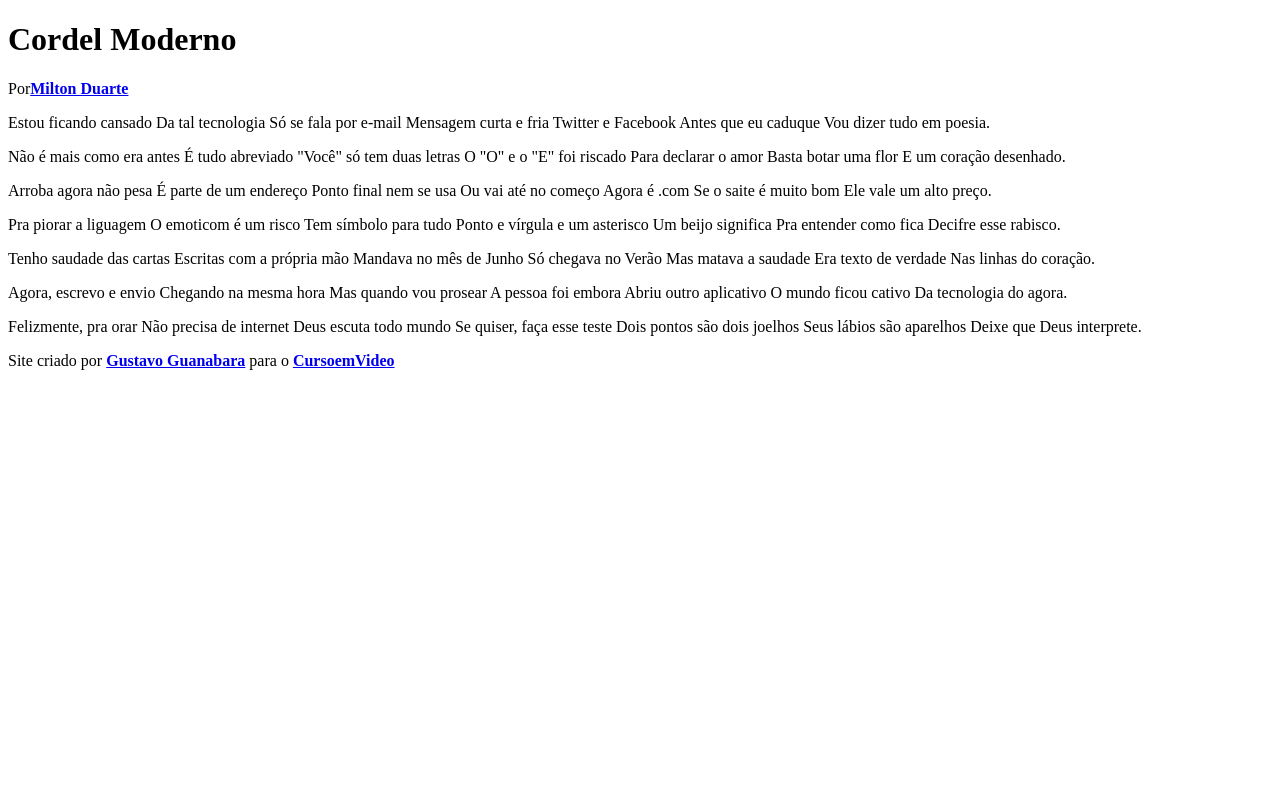
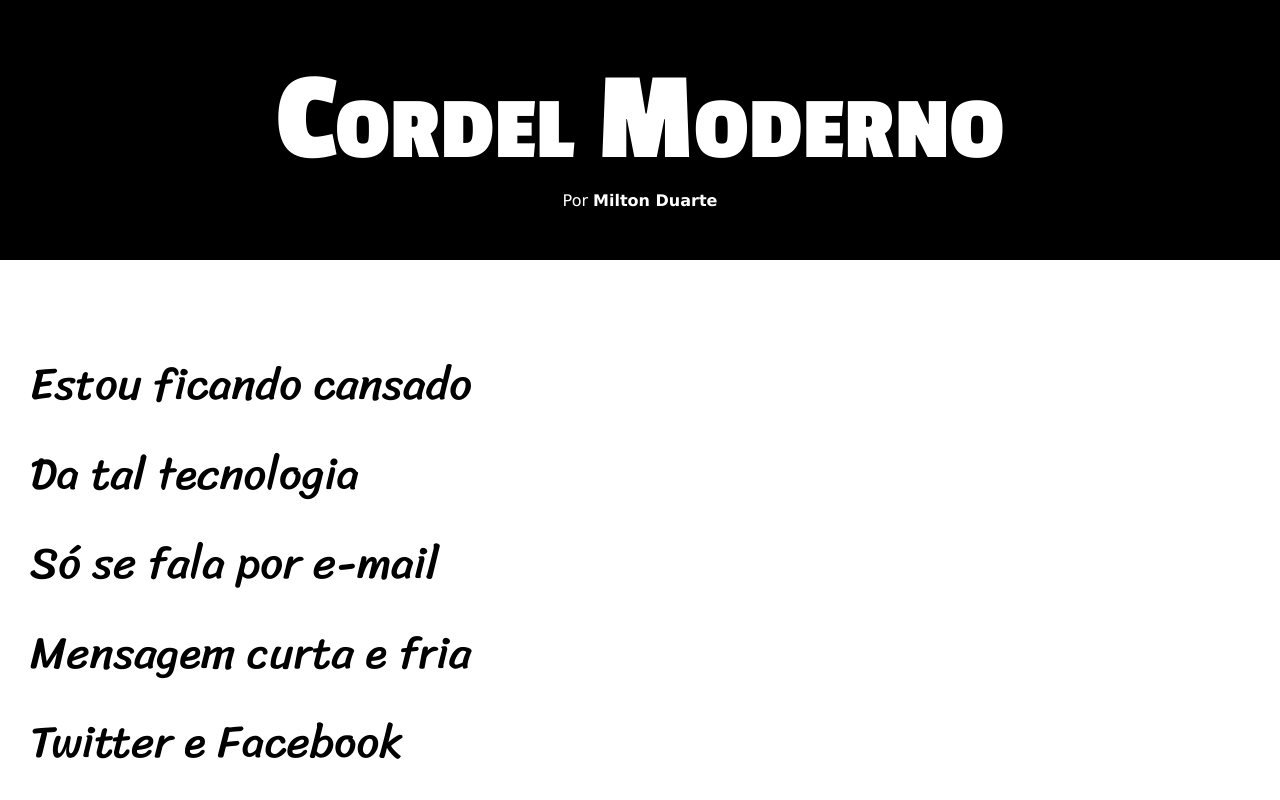
Before and after one commit to arturluizf/html-css, a plain HTML site: page des.res/desafio-cordel/index.html in a window 1280 px wide. Shown: the top 800 px of the page. Drawn offline with Linux system fonts and the light colour scheme.

Commit message:
atualização de style projeto cordel

```diff
--- /dev/null
+++ b/des.res/desafio-cordel/estilo/style.css
@@ -0,0 +1,92 @@
+@charset "UTF-8";
+
+
+@import url('https://fonts.googleapis.com/css2?family=Passion+One:wght@400;700;900&display=swap');
+
+
+@import url('https://fonts.googleapis.com/css2?family=Sriracha&display=swap');
+
+
+* {
+    margin: 0px;
+    padding: 0px;
+}
+
+html, body {
+    background-color: aliceblue;
+    font-family: Verdana, Geneva, Tahoma, sans-serif, sans-serif;
+}
+
+a {
+    color: white;
+    text-decoration: none;
+}
+
+
+header {
+    background-color: black;
+    text-align: center;
+    color: white;
+}
+header h1 {
+    padding-top: 50px;
+    font-variant: small-caps;
+    font-family: Passion One, sans-serif;
+    font-size: 10vw;
+}
+
+header p {
+    padding-bottom: 50px;
+}
+
+header a:hover, footer a:hover {
+    text-decoration: underline;
+}
+
+section {
+    padding: 10vh 0px 10vh 30px;
+    line-height: 2em;
+    font-family: Sriracha, sans-serif;
+    font-size: 3.5vw;
+}
+
+section p {
+    padding-bottom: 2em;
+}
+
+.normal {
+    background-color: white;
+    color: black;
+}
+
+.imagem {
+    background-color: rgba(0, 0, 0, 0.625);
+    color: white;
+    box-shadow: inset 0px 0px 13px rgba(0, 0, 0, 0.422);
+}
+
+section#img01 {
+    background: gray url('../imagens/background001.jpg') right center fixed;
+    background-size: cover;
+}
+
+section#img02 {
+    background: gray url('../imagens/background002.jpg') center center fixed;
+    background-size: cover;
+}
+
+
+.imagem > p {
+    background-color: rgba(0, 0, 0, 0.526);
+    display: inline-block;
+    padding: 5px;
+    text-shadow: 1px 1px black;
+
+}
+
+footer {
+    background-color: black;
+    text-align: center;
+    color: white;
+    padding: 10px;
+}
--- a/des.res/desafio-cordel/index.html
+++ b/des.res/desafio-cordel/index.html
@@ -4,71 +4,97 @@
     <meta charset="UTF-8">
     <meta name="viewport" content="width=device-width, initial-scale=1.0">
     <title>Coderno Moderno</title>
+    <link rel="stylesheet" href="estilo/style.css">
 </head>
 <body>
     <header>
         <h1>Cordel Moderno</h1>
-        <p>Por<strong><a href=" https://www.recantodasletras.com.br/poesias/3186743" target="_blank">Milton Duarte</a></strong></p>
+        <p>Por <strong><a href=" https://www.recantodasletras.com.br/poesias/3186743" target="_blank">Milton Duarte</a></strong></p>
     </header>
-    <main>
-        <p>Estou ficando cansado
-            Da tal tecnologia
-            Só se fala por e-mail
-            Mensagem curta e fria
-            Twitter e Facebook
-            Antes que eu caduque
-            Vou dizer tudo em poesia.
+
+    <section class="normal">
+        <p>
+            Estou ficando cansado <br>
+            Da tal tecnologia <br>
+            Só se fala por e-mail <br>
+            Mensagem curta e fria <br>
+            Twitter e Facebook <br>
+            Antes que eu caduque <br>
+            Vou dizer tudo em poesia. <br>
         </p>
-        <p>Não é mais como era antes
-            É tudo abreviado
-            "Você" só tem duas letras
-            O "O" e o "E" foi riscado
-            Para declarar o amor
-            Basta botar uma flor
-            E um coração desenhado.
+    </section>
+
+    <section class="imagem" id="img01">
+        <p>
+            Não é mais como era antes<br>
+            É tudo abreviado <br>
+            "Você" só tem duas letras<br>
+            O "O" e o "E" foi riscado<br>
+            Para declarar o amor <br>
+            Basta botar uma flor <br>
+            E um coração desenhado. <br>
         </p>
-        <p>Arroba agora não pesa
-            É parte de um endereço
-            Ponto final nem se usa
-            Ou vai até no começo
-            Agora é .com
-            Se o saite é muito bom
-            Ele vale um alto preço.
+    </section>
+
+    <section class="normal">
+
+        <p>
+            Arroba agora não pesa <br>
+            É parte de um endereço <br>
+            Ponto final nem se usa <br>
+            Ou vai até no começo <br>
+            Agora é .com <br>
+            Se o saite é muito bom <br>
+            Ele vale um alto preço. <br>
         </p>
-        <p>Pra piorar a liguagem
-            O emoticom é um risco
-            Tem símbolo para tudo
-            Ponto e vírgula e um asterisco
-            Um beijo significa
-            Pra entender como fica
-            Decifre esse rabisco.
+
+        <p>
+            Pra piorar a liguagem <br>
+            O emoticom é um risco <br>
+            Tem símbolo para tudo <br>
+            Ponto e vírgula e um asterisco <br>
+            Um beijo significa <br>
+            Pra entender como fica <br>
+            Decifre esse rabisco. <br>
         </p>
+
+    </section>
+
+
+    <section class="imagem" id="img02">
         <p>
-            Tenho saudade das cartas
-            Escritas com a própria mão
-            Mandava no mês de Junho
-            Só chegava no Verão
-            Mas matava a saudade
-            Era texto de verdade
-            Nas linhas do coração.
+            Tenho saudade das cartas <br>
+            Escritas com a própria mão<br>
+            Mandava no mês de Junho <br>
+            Só chegava no Verão <br>
+            Mas matava a saudade <br>
+            Era texto de verdade <br>
+            Nas linhas do coração. <br>
         </p>
-        <p>Agora, escrevo e envio
-            Chegando na mesma hora
-            Mas quando vou prosear
-            A pessoa foi embora
-            Abriu outro aplicativo
-            O mundo ficou cativo
-            Da tecnologia do agora.
+    </section>
+
+    <section class="normal">
+        <p>
+            Agora, escrevo e envio <br>
+            Chegando na mesma hora <br>
+            Mas quando vou prosear <br>
+            A pessoa foi embora <br>
+            Abriu outro aplicativo <br>
+            O mundo ficou cativo <br>
+            Da tecnologia do agora. <br>
         </p>
-        <p>Felizmente, pra orar
-            Não precisa de internet
-            Deus escuta todo mundo
-            Se quiser, faça esse teste
-            Dois pontos são dois joelhos
-            Seus lábios são aparelhos
-            Deixe que Deus interprete.
+
         <p>
-    </main>
+            Felizmente, pra orar <br>
+            Não precisa de internet <br>
+            Deus escuta todo mundo <br>
+            Se quiser, faça esse teste <br>
+            Dois pontos são dois joelhos <br>
+            Seus lábios são aparelhos <br>
+            Deixe que Deus interprete. <br>
+        </p>
+    </section>
+
     <footer>
         <p>Site criado por <strong><a href="https://gustavoguanabara.github.io/" target="_blank">Gustavo Guanabara</a></strong> para o <strong><a href="https://www.cursoemvideo.com/" target="_blank">CursoemVideo</a></strong></p>
     </footer>
```
